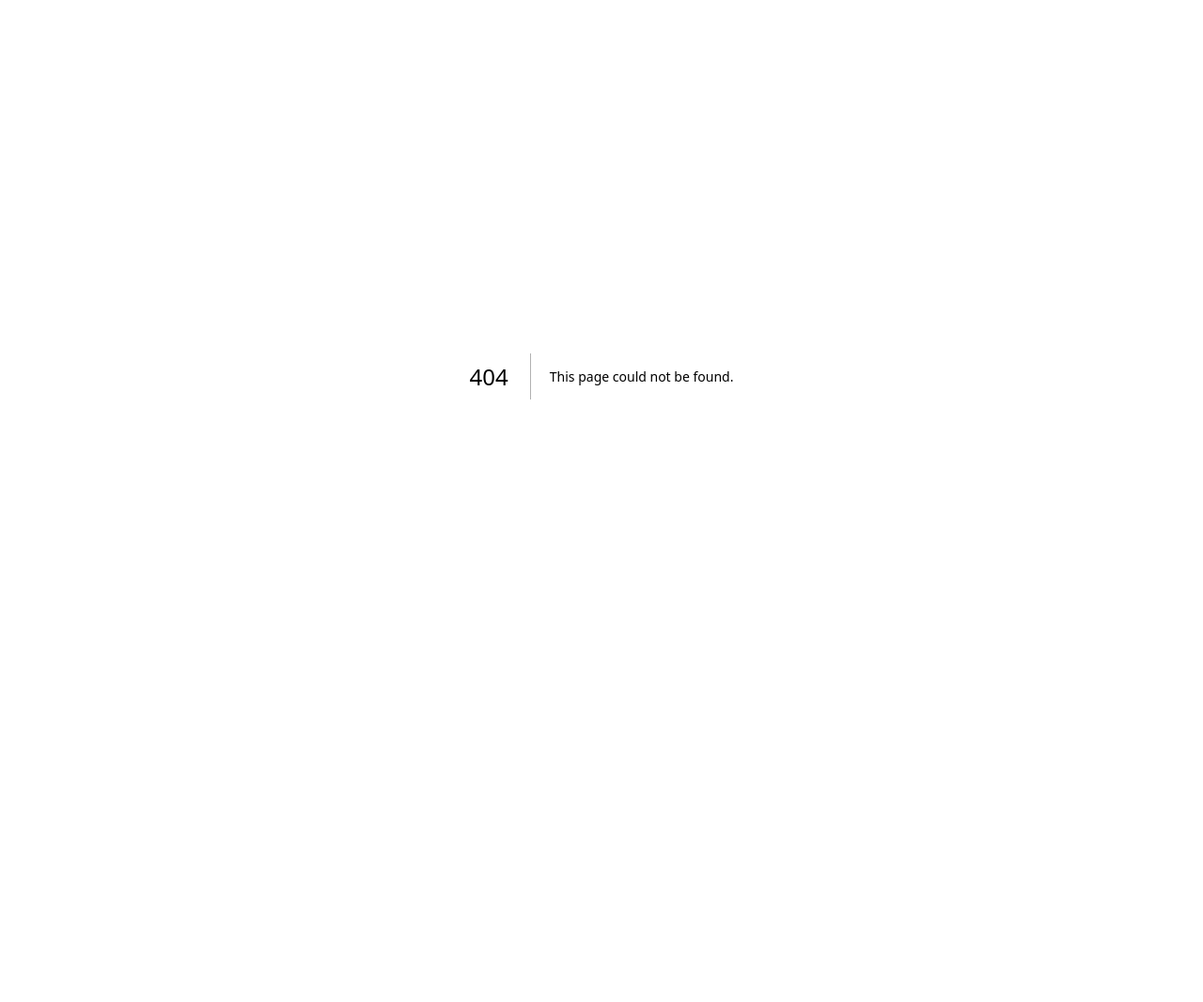
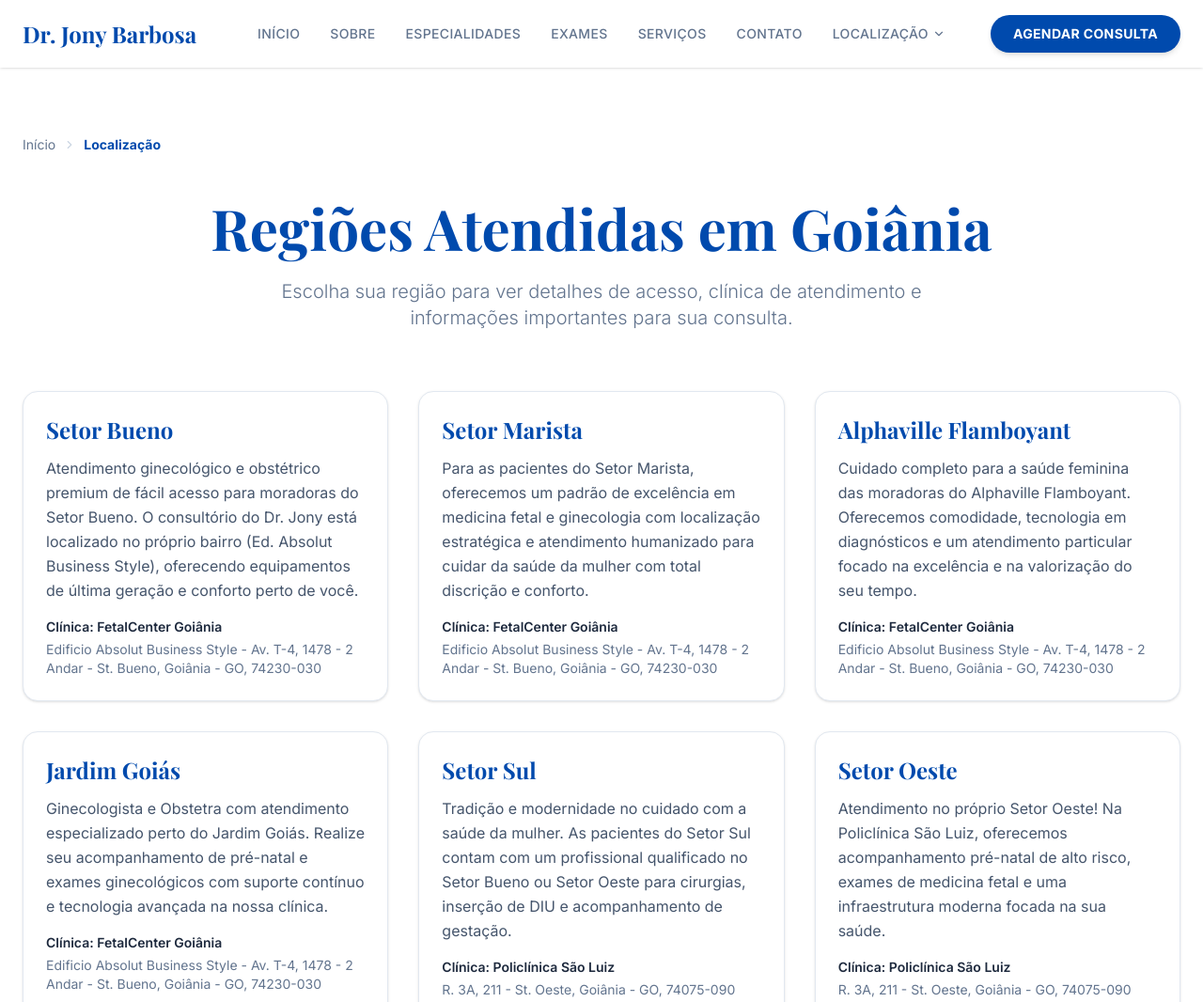
Before and after one commit to marcusbtc/site-dr-jony-barbosa, a React app: page /localizacao in a window 1280 px wide. Before the commit this address had no page. Shown: the top 1066 px of the page at 94% size. Before the commit the page ends 800 px from the top, so only its background shows below. Built offline with nearby package versions, Linux system fonts and the light colour scheme; a web font is replaced by a local one.

Commit message:
fix: repair broken navigation and localizacao layout

```diff
--- a/src/app/localizacao/[slug]/page.tsx
+++ b/src/app/localizacao/[slug]/page.tsx
@@ -21,7 +21,7 @@ export default async function LocationPage({ params }: { params: Promise<{ slug:
 
   const breadcrumbItems = [
     { label: 'Início', href: '/' },
-    { label: 'Localização', href: '#' },
+    { label: 'Localização', href: '/localizacao' },
     { label: neighborhood.name, href: `/localizacao/${neighborhood.slug}` },
   ];
 
--- /dev/null
+++ b/src/app/localizacao/page.tsx
@@ -0,0 +1,52 @@
+import React from 'react';
+import type { Metadata } from 'next';
+import Header from '../../components/Header';
+import Footer from '../../components/Footer';
+import Breadcrumbs from '../../components/seo/Breadcrumbs';
+import { nobleNeighborhoods } from '../../data/neighborhoods';
+
+export const metadata: Metadata = {
+  title: 'Localização das Clínicas - Dr. Jony Barbosa | Goiânia',
+  description: 'Veja as regiões de Goiânia atendidas pelo Dr. Jony Barbosa e encontre a clínica mais conveniente para o seu atendimento.',
+};
+
+export default function LocationsPage() {
+  const breadcrumbs = [
+    { label: 'Início', href: '/' },
+    { label: 'Localização', href: '/localizacao' },
+  ];
+
+  return (
+    <div className="min-h-screen flex flex-col font-sans text-slate-600">
+      <Header />
+      <main className="flex-grow pt-32 pb-20 bg-white">
+        <div className="container mx-auto px-6 max-w-7xl">
+          <Breadcrumbs items={breadcrumbs} />
+
+          <div className="text-center mb-16 mt-8">
+            <h1 className="text-4xl lg:text-6xl font-serif font-bold text-primary mb-6">Regiões Atendidas em Goiânia</h1>
+            <p className="text-xl text-slate-500 max-w-3xl mx-auto font-light">
+              Escolha sua região para ver detalhes de acesso, clínica de atendimento e informações importantes para sua consulta.
+            </p>
+          </div>
+
+          <div className="grid grid-cols-1 md:grid-cols-2 lg:grid-cols-3 gap-8">
+            {nobleNeighborhoods.map((neighborhood) => (
+              <a
+                key={neighborhood.slug}
+                href={`/localizacao/${neighborhood.slug}`}
+                className="rounded-2xl border border-slate-200 p-6 shadow-sm hover:shadow-md hover:border-primary/30 transition-all bg-white"
+              >
+                <h2 className="text-2xl font-serif font-bold text-primary mb-3">{neighborhood.name}</h2>
+                <p className="text-slate-600 mb-4 leading-relaxed">{neighborhood.description}</p>
+                <p className="text-sm font-semibold text-slate-800 mb-1">Clínica: {neighborhood.clinic.name}</p>
+                <p className="text-sm text-slate-500">{neighborhood.clinic.address}</p>
+              </a>
+            ))}
+          </div>
+        </div>
+      </main>
+      <Footer />
+    </div>
+  );
+}
--- a/src/components/AboutDoctor.tsx
+++ b/src/components/AboutDoctor.tsx
@@ -59,7 +59,7 @@ const AboutDoctor: React.FC = () => {
               <p className="text-slate-600 mb-6">
                 Membro titular da Federação Brasileira das Associações de Ginecologia e Obstetrícia (FEBRASGO) e da Sociedade Brasileira de Ultrassonografia (SBUS).
               </p>
-              <Button variant="outline" className="text-sm">
+              <Button variant="outline" className="text-sm" href="/sobre">
                 Ver Currículo Completo
               </Button>
             </div>
--- a/src/components/CtaSection.tsx
+++ b/src/components/CtaSection.tsx
@@ -6,8 +6,8 @@ const CtaSection: React.FC = () => {
     <section className="py-24 lg:py-32 relative overflow-hidden bg-primary">
       <div className="absolute inset-0">
         <img
-          src="https://images.unsplash.com/photo-1576091160550-2173dba999ef?auto=format&fit=crop&q=80&w=1920"
-          alt="Cuidado com a saúde"
+          src="/dr-jony-profile.webp"
+          alt="Dr. Jony Barbosa"
           className="w-full h-full object-cover opacity-10 mix-blend-overlay"
         />
       </div>
@@ -19,13 +19,13 @@ const CtaSection: React.FC = () => {
           Consulta ginecológica particular com atendimento personalizado e possibilidade de reembolso pelo seu plano de saúde.
         </p>
         <div className="flex flex-col md:flex-row justify-center gap-6">
-          <Button variant="accent" className="bg-[#25D366] text-white hover:bg-[#1ebe55] border-none shadow-2xl shadow-[#25D366]/20 px-10 py-5">
+          <Button variant="accent" className="bg-[#25D366] text-white hover:bg-[#1ebe55] border-none shadow-2xl shadow-[#25D366]/20 px-10 py-5" href="https://wa.me/556299504788">
             <svg xmlns="http://www.w3.org/2000/svg" width="24" height="24" viewBox="0 0 24 24" fill="none" stroke="currentColor" strokeWidth="2" strokeLinecap="round" strokeLinejoin="round" className="mr-2">
               <path d="M22 16.92v3a2 2 0 0 1-2.18 2 19.79 19.79 0 0 1-8.63-3.07 19.5 19.5 0 0 1-6-6 19.79 19.79 0 0 1-3.07-8.67A2 2 0 0 1 4.11 2h3a2 2 0 0 1 2 1.72 12.84 12.84 0 0 0 .7 2.81 2 2 0 0 1-.45 2.11L8.09 9.91a16 16 0 0 0 6 6l1.27-1.27a2 2 0 0 1 2.11-.45 12.84 12.84 0 0 0 2.81.7A2 2 0 0 1 22 16.92z"/>
             </svg>
             Agendar no WhatsApp
           </Button>
-          <Button variant="outline" className="border-white text-white hover:bg-white hover:text-primary px-10 py-5">
+          <Button variant="outline" className="border-white text-white hover:bg-white hover:text-primary px-10 py-5" href="/localizacao">
             Localização das Clínicas
           </Button>
         </div>
--- a/src/components/ExamsSection.tsx
+++ b/src/components/ExamsSection.tsx
@@ -21,7 +21,7 @@ const ExamsSection: React.FC = () => {
         </Slider>
 
         <div className="text-center mt-12">
-          <Button variant="accent">
+          <Button variant="accent" href="/exames">
             Ver Todos os Exames
           </Button>
         </div>
--- a/src/components/Header.tsx
+++ b/src/components/Header.tsx
@@ -63,7 +63,7 @@ const Header: React.FC = () => {
               </div>
             </div>
           </div>
-          <Button variant="primary" className="ml-4 !py-2.5 !px-6 text-sm font-bold shadow-md">
+          <Button variant="primary" className="ml-4 !py-2.5 !px-6 text-sm font-bold shadow-md" href="https://wa.me/556299504788">
             Agendar Consulta
           </Button>
         </nav>
--- a/src/components/HeroSection.tsx
+++ b/src/components/HeroSection.tsx
@@ -26,10 +26,10 @@ const HeroSection: React.FC = () => {
             </p>
 
             <div className="flex flex-col sm:flex-row items-center gap-4 justify-center lg:justify-start">
-              <Button variant="primary" className="shadow-xl shadow-primary/20">
+              <Button variant="primary" className="shadow-xl shadow-primary/20" href="https://wa.me/556299504788">
                 Agendar Consulta
               </Button>
-              <Button variant="outline">
+              <Button variant="outline" href="/especialidades">
                 Conhecer Especialidades
               </Button>
             </div>
@@ -38,7 +38,7 @@ const HeroSection: React.FC = () => {
               <div className="flex -space-x-3">
                 {[1, 2, 3, 4].map((i) => (
                   <div key={i} className="w-10 h-10 rounded-full border-2 border-white bg-slate-200 overflow-hidden">
-                    <img src={`https://i.pravatar.cc/100?u=${i+10}`} alt="Paciente" className="w-full h-full object-cover" />
+                    <img src="/dr-jony-profile.webp" alt="Dr. Jony Barbosa" className="w-full h-full object-cover" />
                   </div>
                 ))}
               </div>
--- a/src/components/PrenatalHighlight.tsx
+++ b/src/components/PrenatalHighlight.tsx
@@ -53,7 +53,7 @@ const PrenatalHighlight: React.FC = () => {
               </ul>
             </div>
             <div className="pt-6">
-              <Button variant="accent" className="px-10 py-5 shadow-xl shadow-secondary/20">
+              <Button variant="accent" className="px-10 py-5 shadow-xl shadow-secondary/20" href="/especialidades/obstetricia-goiania">
                 Saiba mais sobre Pré-natal
               </Button>
             </div>
--- a/src/components/ProceduresSection.tsx
+++ b/src/components/ProceduresSection.tsx
@@ -29,7 +29,7 @@ const ProceduresSection: React.FC = () => {
         </Slider>
 
         <div className="text-center mt-12">
-          <Button variant="primary">
+          <Button variant="primary" href="/servicos">
             Ver Todos os Procedimentos
           </Button>
         </div>
--- a/src/components/ServicesSection.tsx
+++ b/src/components/ServicesSection.tsx
@@ -18,13 +18,13 @@ const ServicesSection: React.FC<Props> = ({ title, subtitle }) => {
       title: "Medicina Fetal",
       desc: "Acompanhamento detalhado da saúde do seu bebê.",
       price: "Sob Consulta",
-      img: "https://images.unsplash.com/photo-1516549655169-df83a0774514?auto=format&fit=crop&q=80&w=400"
+      img: "/dr-jony-profile.webp"
     },
     {
       title: "Cirurgia Ginecológica",
       desc: "Procedimentos avançados minimamente invasivos.",
       price: "Sob Consulta",
-      img: "https://images.unsplash.com/photo-1512678080530-7760d81faba6?auto=format&fit=crop&q=80&w=400"
+      img: "/dr-jony-profile.webp"
     }
   ];
 
@@ -71,7 +71,7 @@ const ServicesSection: React.FC<Props> = ({ title, subtitle }) => {
         </div>
 
         <div className="mt-16 text-center">
-          <Button variant="outline">
+          <Button variant="outline" href="/servicos">
             Ver Todos os Serviços
           </Button>
         </div>
--- a/src/components/seo/Breadcrumbs.tsx
+++ b/src/components/seo/Breadcrumbs.tsx
@@ -11,7 +11,7 @@ interface Props {
 
 const Breadcrumbs: React.FC<Props> = ({ items }) => {
   return (
-    <nav className="flex py-4 overflow-x-auto no-scrollbar" aria-label="Breadcrumb">
+    <nav className="flex py-4 overflow-x-auto scrollbar-hide" aria-label="Breadcrumb">
       <ol className="flex items-center space-x-2 text-sm text-slate-500 whitespace-nowrap">
         {items.map((item, index) => (
           <li key={index} className="flex items-center space-x-2">
--- a/src/components/ui/Slider.tsx
+++ b/src/components/ui/Slider.tsx
@@ -1,5 +1,3 @@
-"use client";
-
 "use client"
 
 import React, { useState, useEffect, useRef, useCallback } from 'react';
```
